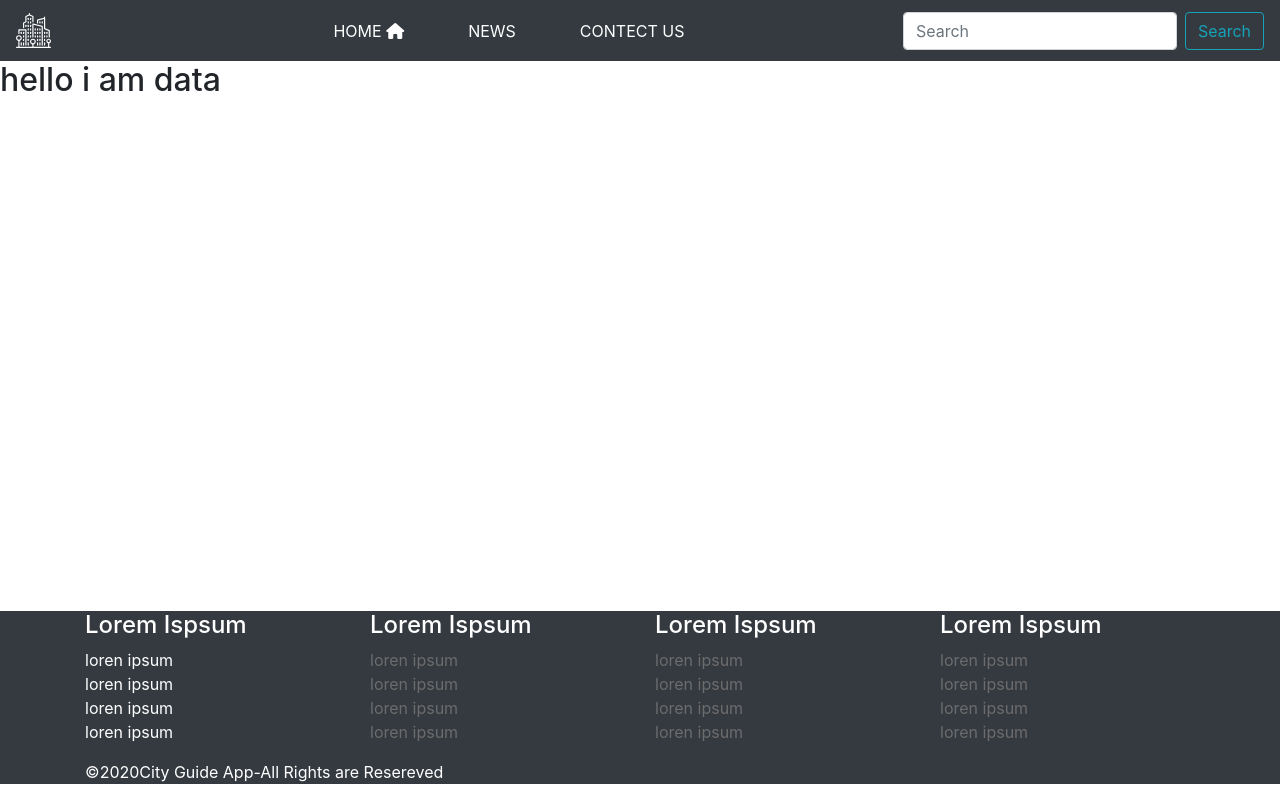
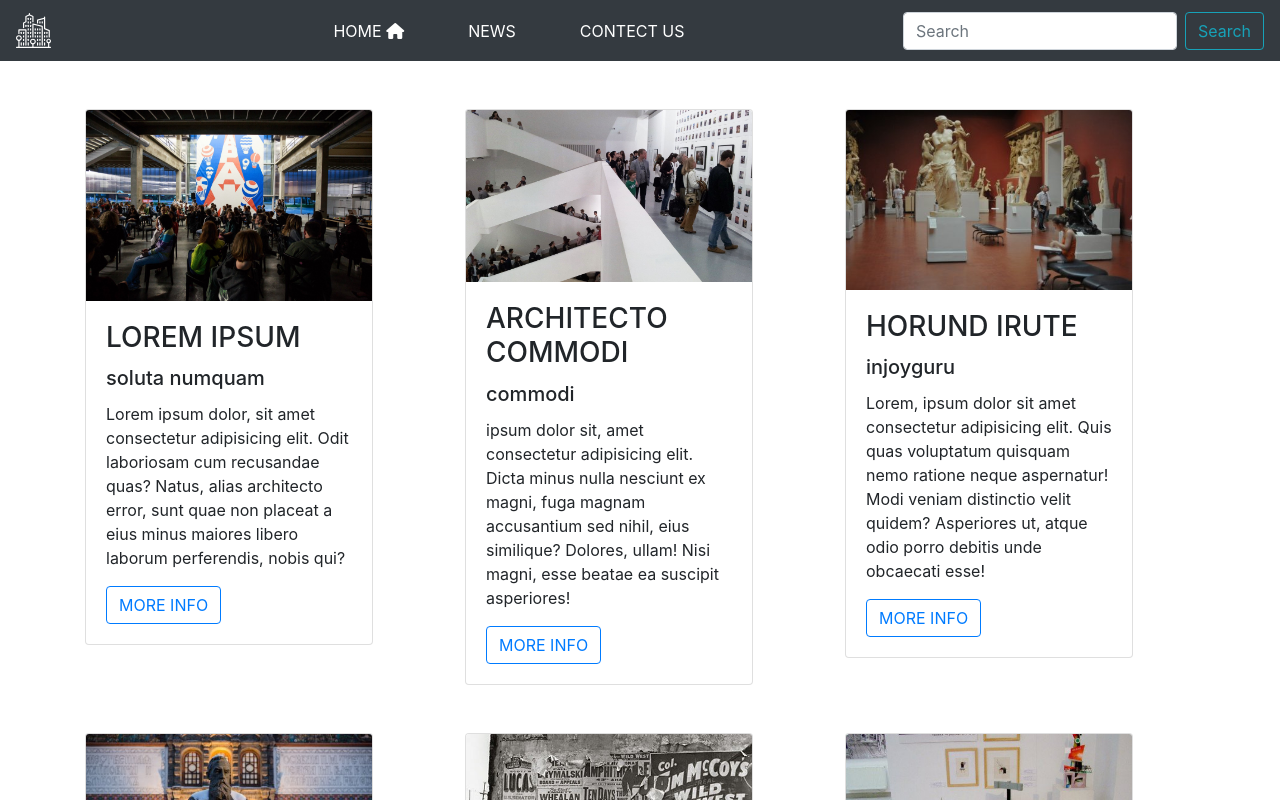
Before and after one commit to vyom153069/first-dummy-web-app, a React (Create React App) app: page / in a window 1280 px wide. Shown: the top 800 px of the page. Built offline with nearby package versions, Linux system fonts and the light colour scheme.

Commit message:
loading of data using context api

```diff
--- a/src/components/context.js
+++ b/src/components/context.js
@@ -3,25 +3,27 @@
 
 const InfoContext=React.createContext();
 class InfoProvider extends Component {
-    // state={
-    //     info:placeInfo,
-    //     reviews:reviews,
-    //     detailInfo:detailInfo,
-    //     news:news
-    // }
+    state={
+        info:placeInfo,
+        reviews:reviews,
+        detailInfo:detailInfo,
+        news:news
+    }
     render() {
         return (
-            <InfoContext.Provider value="hello i am data"
-            // {
-            //     // {
-            //     //     info:this.state.info,
-            //     //     reviews:this.state.reviews,
-            //     //     detailInfo:this.state.detailInfo,
-            //     //     news:this.state.news
-            //     // }
-            //     "hello i am data"
-            // }
-            >
+            <InfoContext.Provider value={{
+                info:this.state.info,
+                reviews:this.state.reviews,
+                maps:this.state.maps,
+                headerTitle:this.state.headerTitle,
+                headerSubTitle:this.state.headerSubTitle,
+                headerText:this.state.headerText,
+                detailInfo:this.state.detailInfo,
+                news:this.state.news,
+                name:this.state.name,
+                avatar:this.state.avatar,
+                comment:this.state.comment
+            }}>
 
                 {this.props.children}
             </InfoContext.Provider>
--- a/src/components/info.js
+++ b/src/components/info.js
@@ -1,14 +1,38 @@
-import React, { Component } from 'react'
-import {InfoConsumer} from './context';
+import React, { Component } from "react";
+import { InfoConsumer } from "./context";
+import { Link } from "react-router-dom";
 
 class Info extends Component {
-    render() {
-
-        return (
-            <InfoConsumer>
-
-            </InfoConsumer>
-        )
-    }
+  render() {
+    const {
+      id,
+      headerTitle,
+      headerSubTitle,
+      headerText,
+      img,
+    } = this.props.item;
+    return (
+      <InfoConsumer>
+        {(data) => (
+          <div className="col-10 col-lg-4 mx-auto mb-5">
+            <div className="card" style={{ width: "18rem" }}>
+              <img src={img} alt={headerTitle} className="card-img-top" />
+              <div className="card-body">
+                <h3 className="card-title text-uppercase">{headerTitle}</h3>
+                <h5 className="card-title">{headerSubTitle}</h5>
+                <p className="card-text">{headerText}</p>
+                <Link
+                  to="/details"
+                  className="btn btn-outline-primary text-uppercase"
+                >
+                  More Info
+                </Link>
+              </div>
+            </div>
+          </div>
+        )}
+      </InfoConsumer>
+    );
+  }
 }
 export default Info;
--- a/src/components/layouts/Footer.js
+++ b/src/components/layouts/Footer.js
@@ -3,7 +3,7 @@
 import '../../App.css';
  function Footer() {
     return (
-        <div className="main-footer fixed-bottom">
+        <div className="main-footer">
         <FooterContainer >
            <div className="container">
                <div className="row">
--- a/src/components/pages/Home.js
+++ b/src/components/pages/Home.js
@@ -1,16 +1,23 @@
 import React, { Component } from 'react'
 import {InfoConsumer} from '../context';
+import Info from '../info';
 
  class Home extends Component {
     render() {
         return (
-            <div>
-               <InfoConsumer>
-                   {data=>{
-                       return <h2>{data}</h2>
-                   }}
-               </InfoConsumer>
+            <div className="container">
+                <div className="row mt-5">
+                    <InfoConsumer>
+                        {data=>{
+                            return data.info.map(item=>{
+                                return <Info key={item.id} item={item}/>
+                            })
+                        }}
+                    </InfoConsumer>
+                </div>
             </div>
+
+
         )
     }
 }
```
